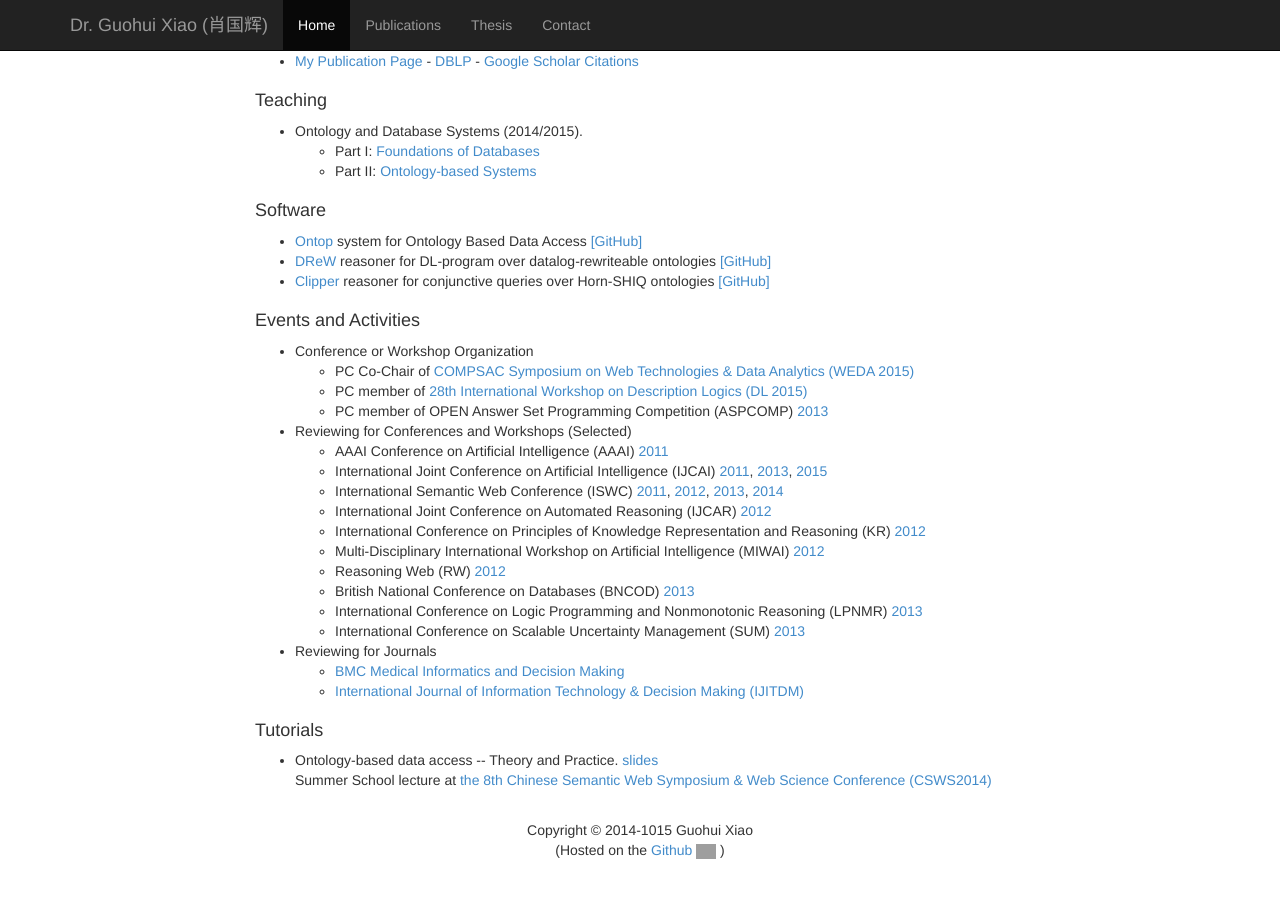
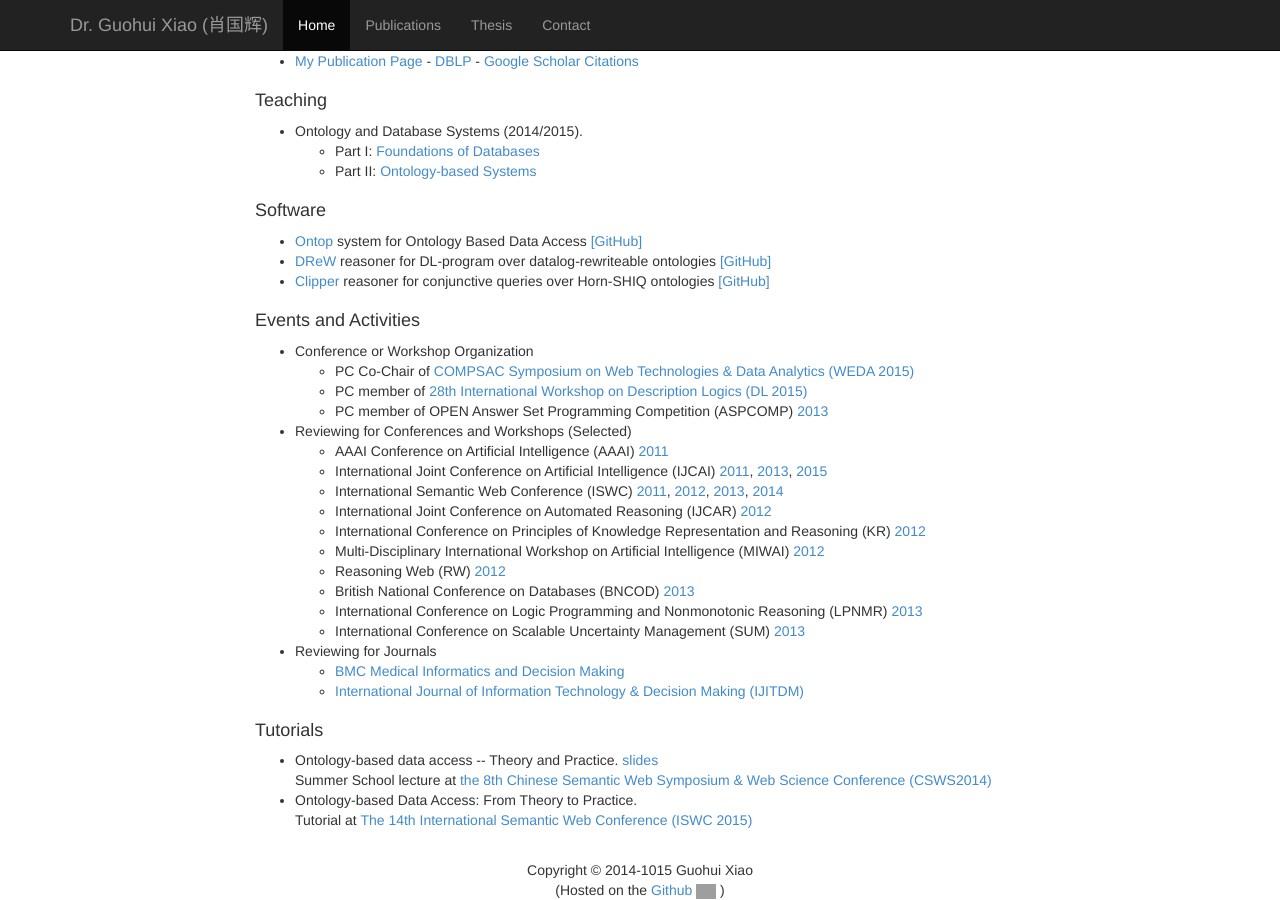
Before and after one commit to ghxiao/ghxiao.github.io, a Jekyll site: the page built from index.html, in a window 1280 px wide and 900 px high, scrolled down 1148 px. Built offline with Jekyll 4.4.1, drawn with Linux system fonts in a browser that asks for light colours; nearby versions of some CDN libraries; Markdown is read by kramdown in place of the engine named in the settings; before the commit the page ends 2008 px from its top, so only the background shows below that; grey boxes are pictures that could not be loaded.

Commit message:
tutorial at iswc 2015

```diff
--- a/index.html
+++ b/index.html
@@ -260,7 +260,10 @@ slug: home
         <li>
             Ontology-based data access -- Theory and Practice. <a href="talks/2014-csws-obda-talk.pdf"> slides </a> <br/>
             Summer School lecture at  <a href="http://csws2014.ontoweb.cn/summer-school">the 8th Chinese Semantic Web Symposium & Web Science Conference (CSWS2014)</a>
-
+        </li>
+        <li>
+            Ontology-based Data Access: From Theory to Practice.  <br/>
+            Tutorial at <a href="http://iswc2015.semanticweb.org/"> The 14th International Semantic Web Conference (ISWC 2015)</a>
         </li>
     </ul>
 </div>
```
